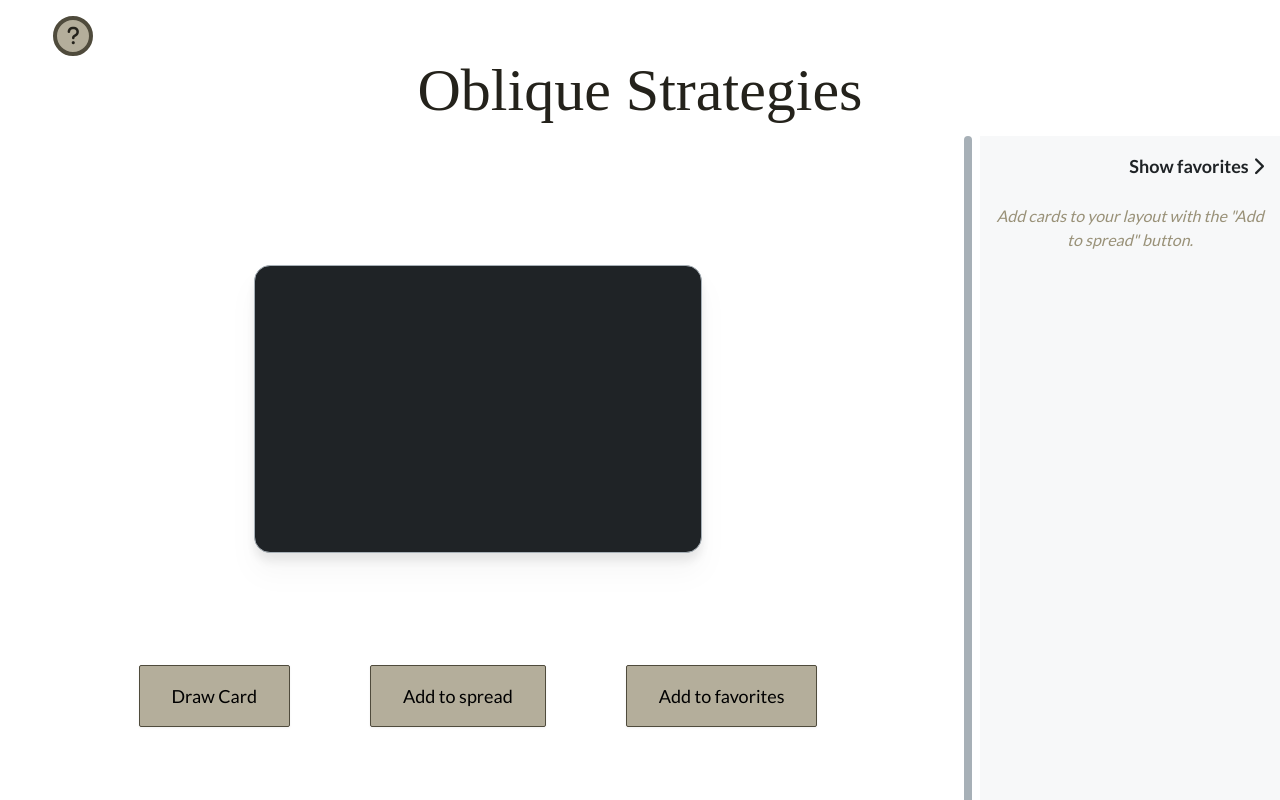
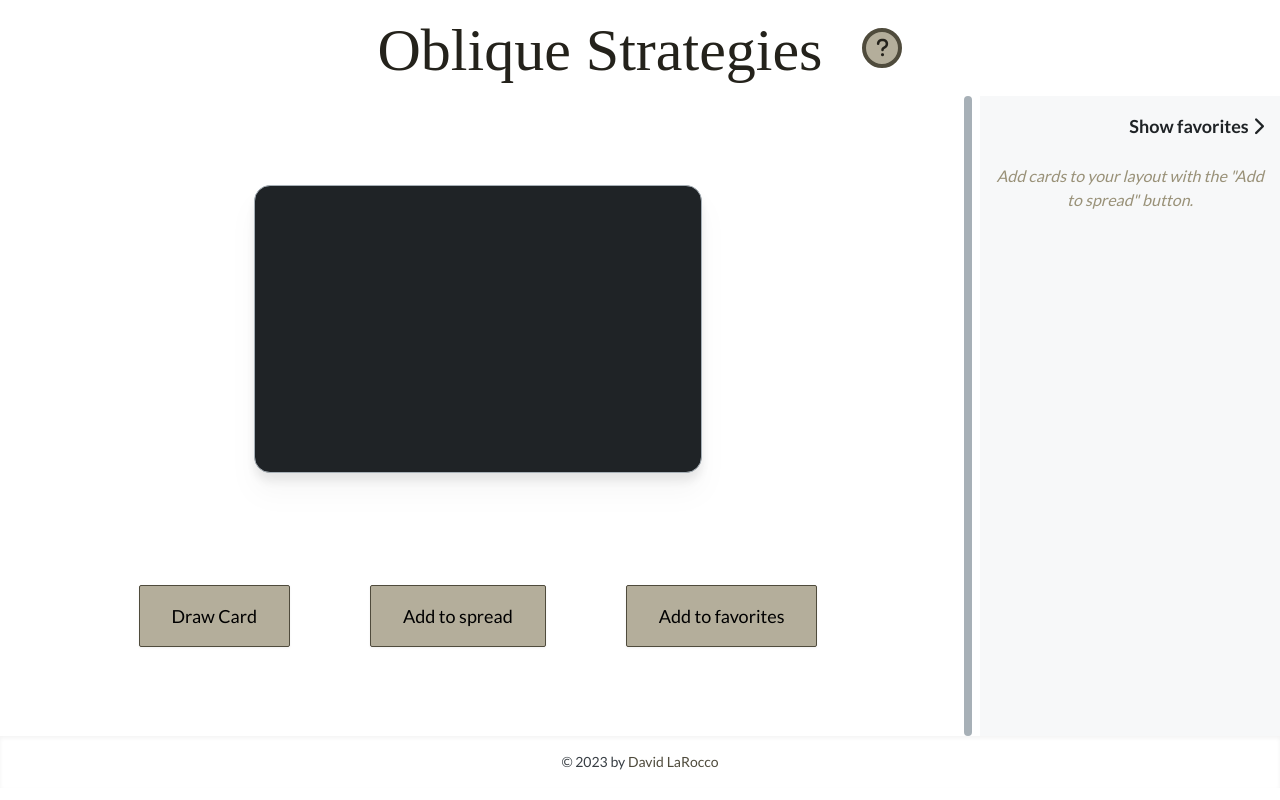
Before and after one commit to harrekki/oblique-strategies, a React (Vite) app: page / in a window 1280 px wide. Shown: the top 800 px of the page. Built offline with nearby package versions, Linux system fonts and the light colour scheme; a web font is replaced by a local one.

Commit message:
adjust title styles

```diff
--- a/src/App.jsx
+++ b/src/App.jsx
@@ -21,8 +21,9 @@
 
   return (
     <div className="flex flex-col">
-      <header className='flex flex-col w-11/12 shrink-0 relative py-4 mx-auto'>
+      <header className='flex w-11/12 shrink-0 justify-center items-center py-4 mx-auto'>
 
+          <h1 className="text-nomad-950 text-4xl sm:text-6xl font-display text-center mt-4 sm:mt-1">Oblique Strategies</h1>
           <HelpButton onClick={toggleHelp}>
             {displayHelp
               ? <i className="fa-solid fa-arrow-left"></i>
@@ -30,7 +31,6 @@
             }
           </HelpButton>
 
-        <h1 className="text-nomad-950 text-4xl sm:text-6xl font-display text-center mt-4 sm:mt-1">Oblique Strategies</h1>
       </header>
 
       <SplitView
--- a/src/components/HelpButton.jsx
+++ b/src/components/HelpButton.jsx
@@ -10,8 +10,9 @@
                 flex
                 justify-center
                 items-center
-                w-14
-                h-14
+                ml-10
+                w-12
+                h-12
                 sm:w-10
                 sm:h-10
                 border-4
--- a/src/components/SplitView.jsx
+++ b/src/components/SplitView.jsx
@@ -125,7 +125,7 @@
                             items-center
                             mt-0
                             px-12
-                            pb-12
+                            pb-0
                         "
                     >
                         <Card strategy={strategy} cardSize={largeCard} />
@@ -144,7 +144,7 @@
                 onTouchStart={handleTouchStart}
                 onTouchEnd={handleMouseUp}
             >
-                <div className="w-2 h-full py-96 bg-shark-400 rounded"></div>
+                <div className="w-2 h-full py-80 bg-shark-400 rounded"></div>
             </div>
 
             <RightPanel
```
Lines whose indentation alone changed are shown as unchanged.
